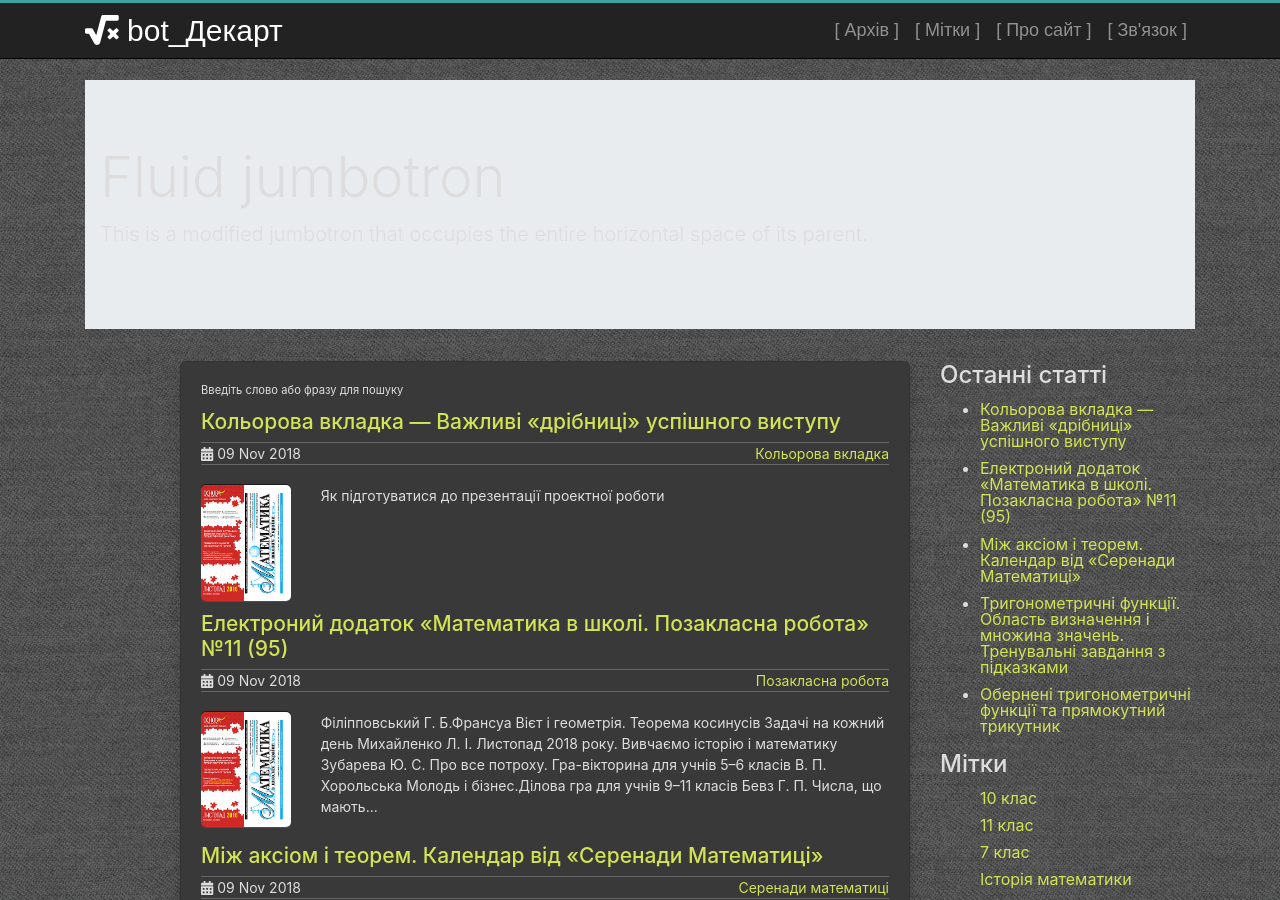
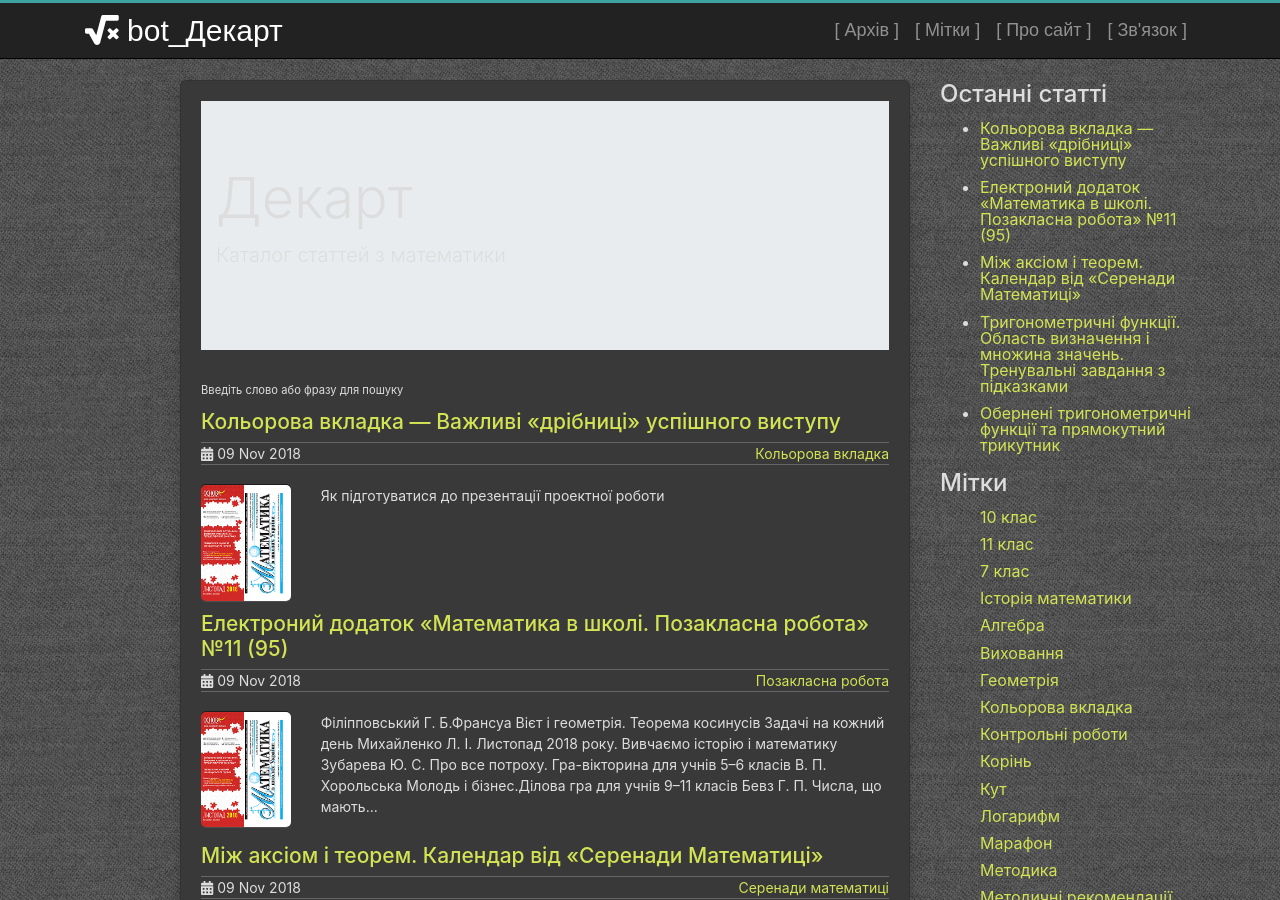
Before and after one commit to beregok/bot-descartes, a Jekyll site: the page built from index.html, in a window 1280 px wide and 900 px high. Built offline with Jekyll 4.4.1, drawn with Linux system fonts in a browser that asks for light colours; nearby versions of some CDN libraries; the list of posts is cut into pages by our own code; comment, search, counter and statistics services are not loaded; a style sheet for code colours, icons or effects is not loaded.

Commit message:
заголовок

```diff
--- a/_layouts/page.html
+++ b/_layouts/page.html
@@ -2,12 +2,6 @@
     <div class="wrapper">
       <div class="content">
         <div class="container container-center">
-          <div class="jumbotron jumbotron-fluid">
-  <div class="container">
-    <h1 class="display-4">Fluid jumbotron</h1>
-    <p class="lead">This is a modified jumbotron that occupies the entire horizontal space of its parent.</p>
-  </div>
-</div>
           <div class="row">
             <div class="col-md-8 offset-md-1">
               <div class="card">
--- a/index.html
+++ b/index.html
@@ -1,6 +1,13 @@
 ---
 layout: page
 ---
+
+<div class="jumbotron jumbotron-fluid">
+<div class="container">
+<h1 class="display-4">Декарт</h1>
+<p class="lead">Каталог статтей з математики</p>
+</div>
+</div>
 <div id="search-searchbar"></div> <!-- Algolia -->
 <small>Введіть слово або фразу для пошуку</small>
 <section id="search-hits"></section>
```
